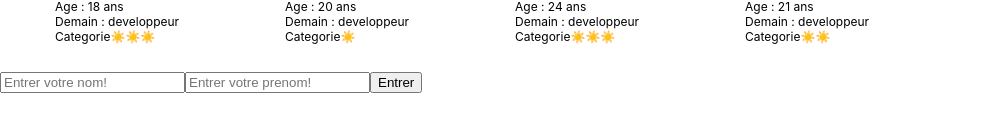
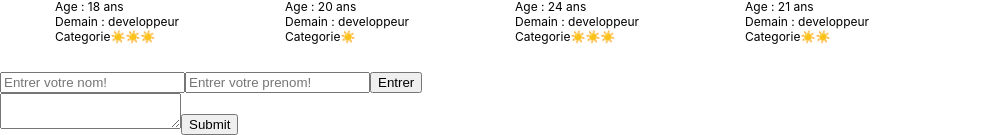
Before and after one commit to jeannotds/listeDevReact, a React (Create React App) app: page / in a window 1280 px wide. Shown: the part 1169-1304 px from the top of the page, without its empty margins (0-1008 px from the left). Before the commit the page ends 1262 px from the top, so only its background shows below. Built offline with nearby package versions, Linux system fonts and the light colour scheme.

Commit message:
ajout du formulaire controle

```diff
--- a/src/composants/Formulaire.js
+++ b/src/composants/Formulaire.js
@@ -1,5 +1,7 @@
 import { useState } from "react"
 
+
+//FORMULAIRE NON CONTROLE
 function Form(e){
     e.preventDefault()
     alert(
@@ -7,17 +9,37 @@ function Form(e){
     )
 }
 
+
 function Formulaire(){
+    // const [inputValues, setInputValue] = useState('Posez votre question ici')
+    const [inputValue, setValue] = useState()
+
     return(
         <div>
+            {/* //FORMULAIRE NON CONTROLE */}
             <form onSubmit={Form}>
                 <input type="text" name="nom" placeholder="Entrer votre nom!"/>
                 <input type="text" name="prenom" placeholder="Entrer votre prenom!"/>
                 <button type="submit">Entrer</button>
             </form>
+
+
+            {/* //FORMULAIRE CONTROLE */}
+            <div>
+                <textarea value={inputValue}
+                    onChange={(e)=>{
+                        setValue(e.target.value)
+                    }}
+                />
+                <button
+                    onClick={()=>{
+                        alert(inputValue)
+                    }}
+                >Submit</button>
+            </div>
+
         </div>
     )
 }
 
-
 export default Formulaire
```
